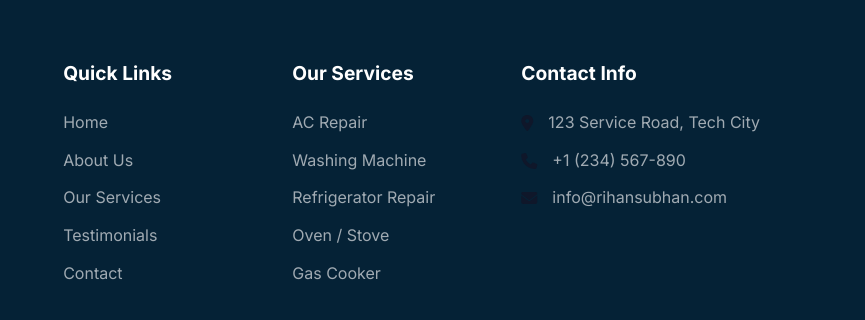
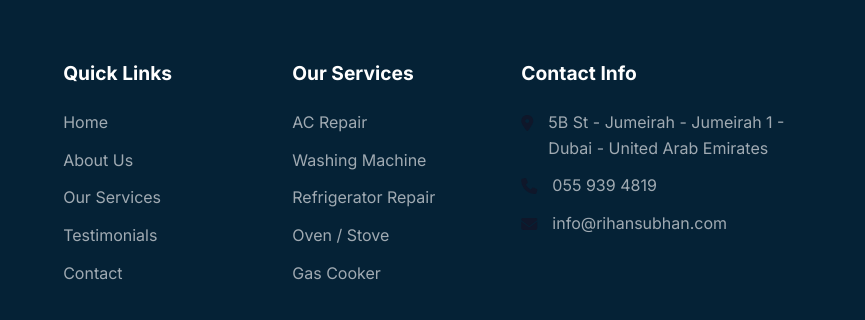
Before and after one commit to kanzul272005-dot/rihanandsubhan, a website: page ac-repair.html in a window 1280 px wide. Shown: the part 1689-2009 px from the top of the page, 415-1280 px from the left. Drawn offline with Linux system fonts and the light colour scheme.

Commit message:
Add files via upload

```diff
--- a/ac-repair.html
+++ b/ac-repair.html
@@ -27,7 +27,7 @@
                 </ul>
             </nav>
             <div class="nav-actions">
-                <a href="tel:+1234567890" class="btn btn-outline"><i class="fa-solid fa-phone"></i> Call Now</a>
+                <a href="tel:0559394819" class="btn btn-outline"><i class="fa-solid fa-phone"></i> Call Now</a>
                 <button class="btn btn-primary" id="openPopupBtn">Book Service</button>
                 <div class="hamburger" id="hamburger">
                     <i class="fa-solid fa-bars"></i>
@@ -136,8 +136,8 @@
             <div class="footer-col">
                 <h4>Contact Info</h4>
                 <ul class="contact-list">
-                    <li><i class="fa-solid fa-location-dot"></i> 123 Service Road, Tech City</li>
-                    <li><i class="fa-solid fa-phone"></i> +1 (234) 567-890</li>
+                    <li><i class="fa-solid fa-location-dot"></i> 5B St - Jumeirah - Jumeirah 1 - Dubai - United Arab Emirates</li>
+                    <li><i class="fa-solid fa-phone"></i> 055 939 4819</li>
                     <li><i class="fa-solid fa-envelope"></i> info@rihansubhan.com</li>
                 </ul>
             </div>
```
